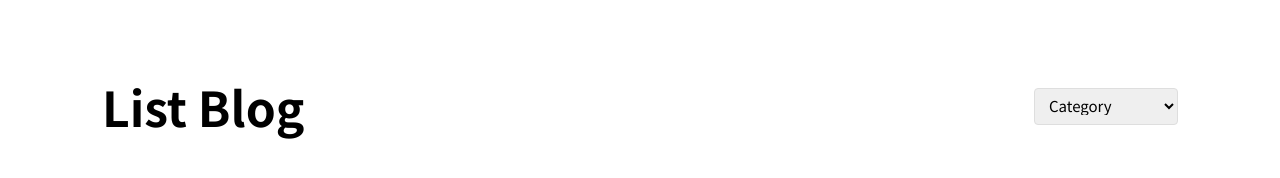
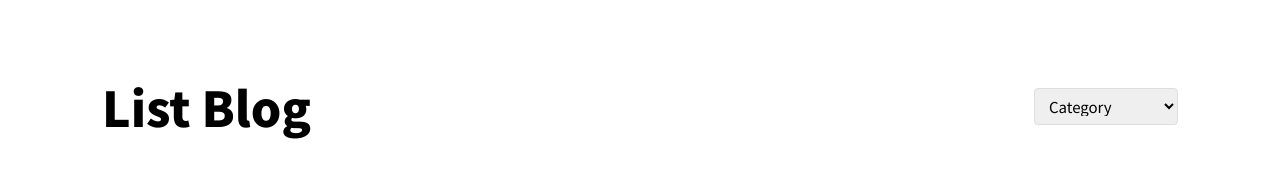
Before and after one commit to NguyenAnhQuanRegit/baitaphtml, a plain HTML site: page index.html in a window 1280 px wide. Shown: the part 446-624 px from the top of the page. Drawn offline with Linux system fonts and the light colour scheme.

Commit message:
update css font link

```diff
--- a/index.html
+++ b/index.html
@@ -8,7 +8,7 @@
     <title>Document</title>
     <link rel="preconnect" href="https://fonts.googleapis.com">
     <link rel="preconnect" href="https://fonts.gstatic.com" crossorigin>
-    <link href="https://fonts.googleapis.com/css2?family=Noto+Sans+JP:wght@700;400&display=swap" rel="stylesheet">
+    <link href="https://fonts.googleapis.com/css2?family=Noto+Sans+JP:wght@400;900&display=swap" rel="stylesheet">
     <link rel="stylesheet" href="style.css">
 </head>
 
--- a/style.css
+++ b/style.css
@@ -2,7 +2,7 @@
   margin: 0;
   padding: 0;
   box-sizing: border-box;
-  font-family: 'Noto Sans JP';
+  font-family: 'Noto Sans JP', sans-serif;
   font-weight: 400;
   font-size: 15px;
 }
```
